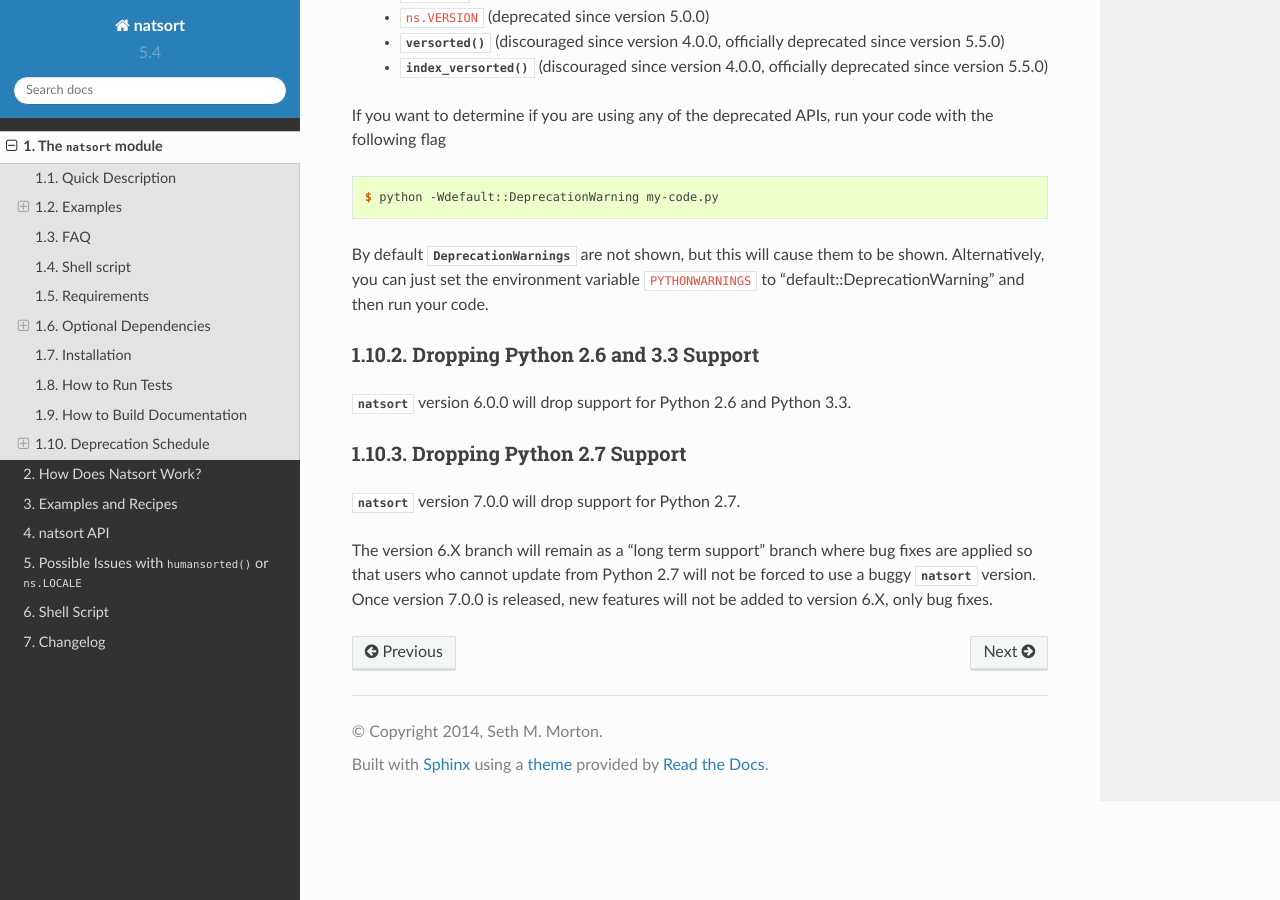
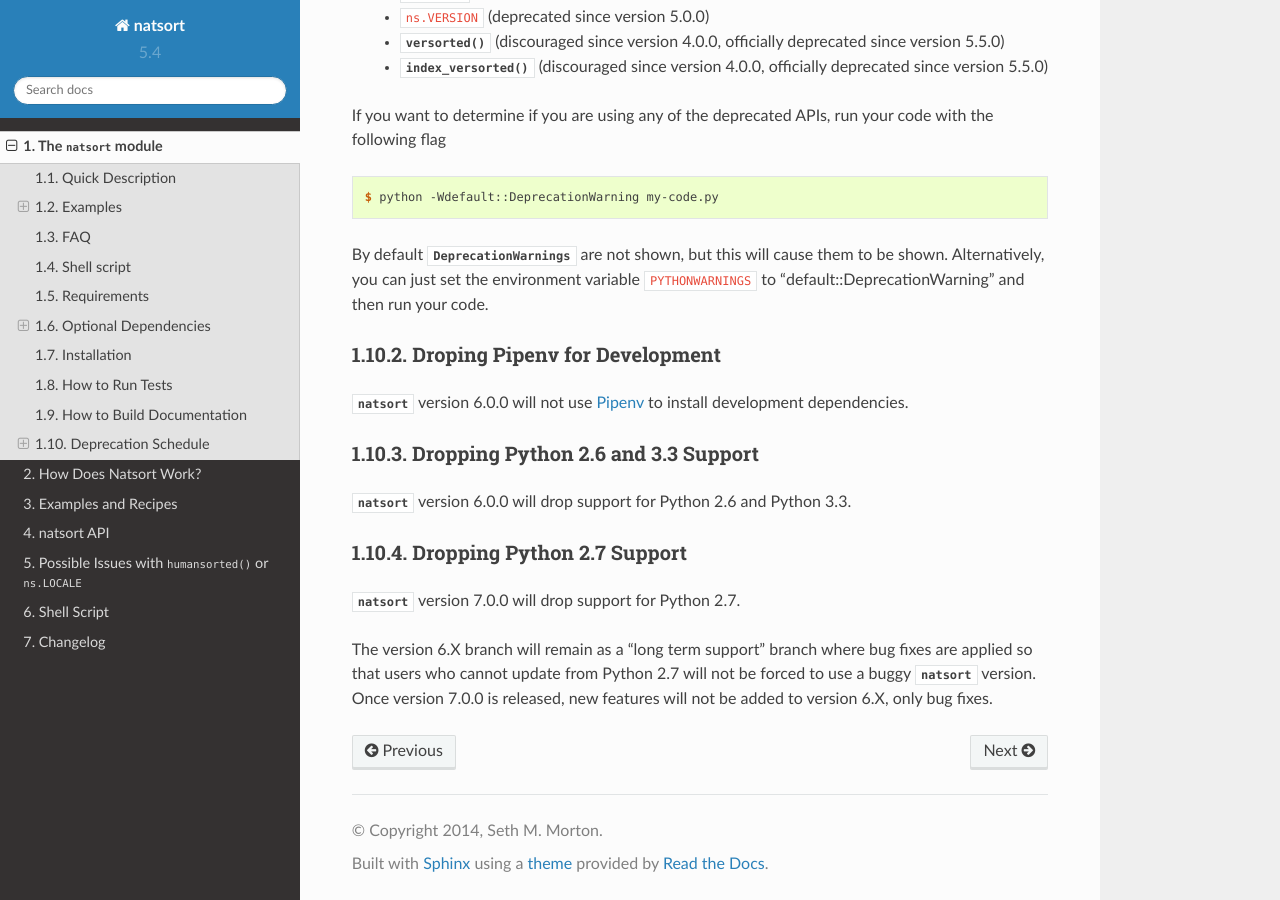
Before and after one commit to SethMMorton/natsort, a Sphinx documentation site: the page built from docs/intro.rst, in a window 1280 px wide and 900 px high, scrolled down 8168 px. Built offline with Sphinx 7.4.7 and the Read the Docs theme 2.0.0, drawn with Linux system fonts in a browser that asks for light colours.

Commit message:
Add note about Pipenv being dropped from build infrastructure

```diff
--- a/README.rst
+++ b/README.rst
@@ -454,6 +454,12 @@ By default ``DeprecationWarnings`` are not shown, but this will cause them to be
 Alternatively, you can just set the environment variable ``PYTHONWARNINGS`` to
 "default::DeprecationWarning" and then run your code.
 
+Droping Pipenv for Development
+++++++++++++++++++++++++++++++
+
+``natsort`` version 6.0.0 will not use `Pipenv <https://pipenv.readthedocs.io/en/latest/>`_
+to install development dependencies.
+
 Dropping Python 2.6 and 3.3 Support
 +++++++++++++++++++++++++++++++++++
 
--- a/docs/intro.rst
+++ b/docs/intro.rst
@@ -449,6 +449,12 @@ By default :exc:`DeprecationWarnings` are not shown, but this will cause them to
 Alternatively, you can just set the environment variable ``PYTHONWARNINGS`` to
 "default::DeprecationWarning" and then run your code.
 
+Droping Pipenv for Development
+++++++++++++++++++++++++++++++
+
+:mod:`natsort` version 6.0.0 will not use `Pipenv <https://pipenv.readthedocs.io/en/latest/>`_
+to install development dependencies.
+
 Dropping Python 2.6 and 3.3 Support
 +++++++++++++++++++++++++++++++++++
 
```
